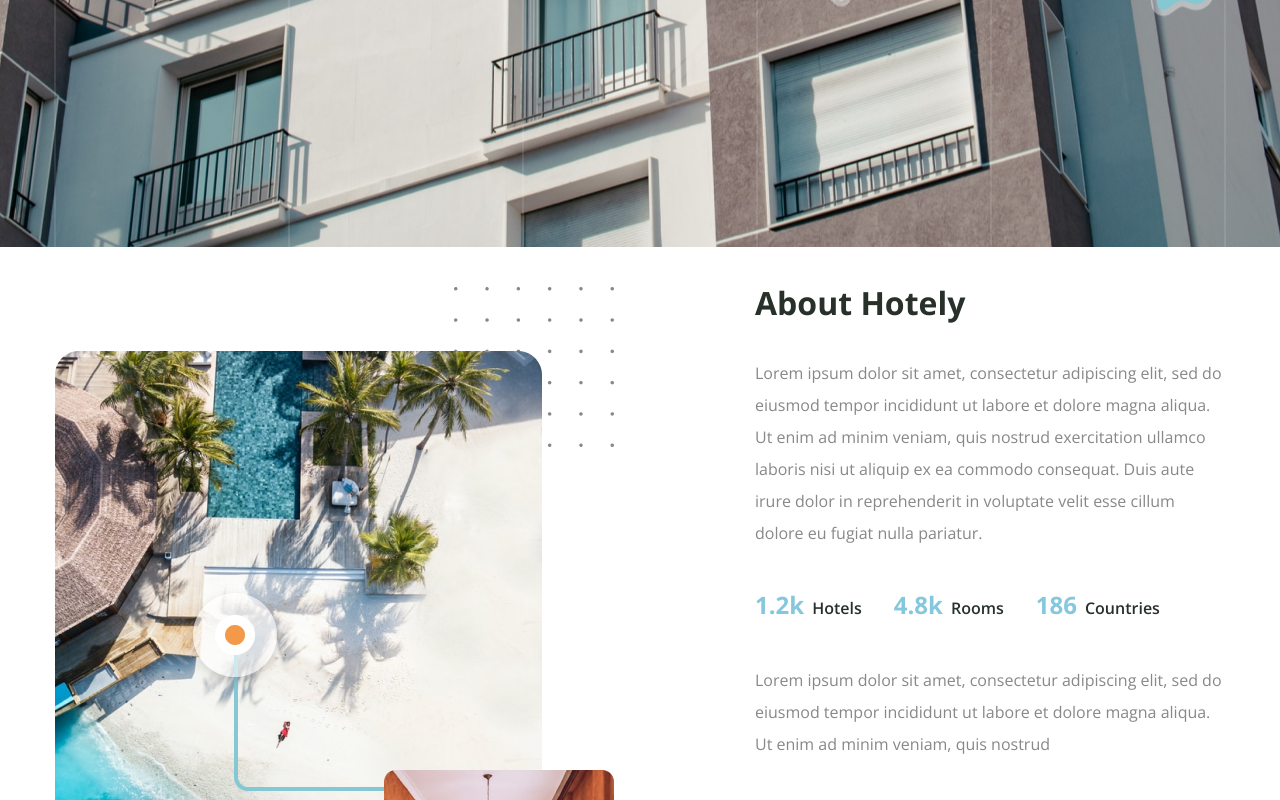
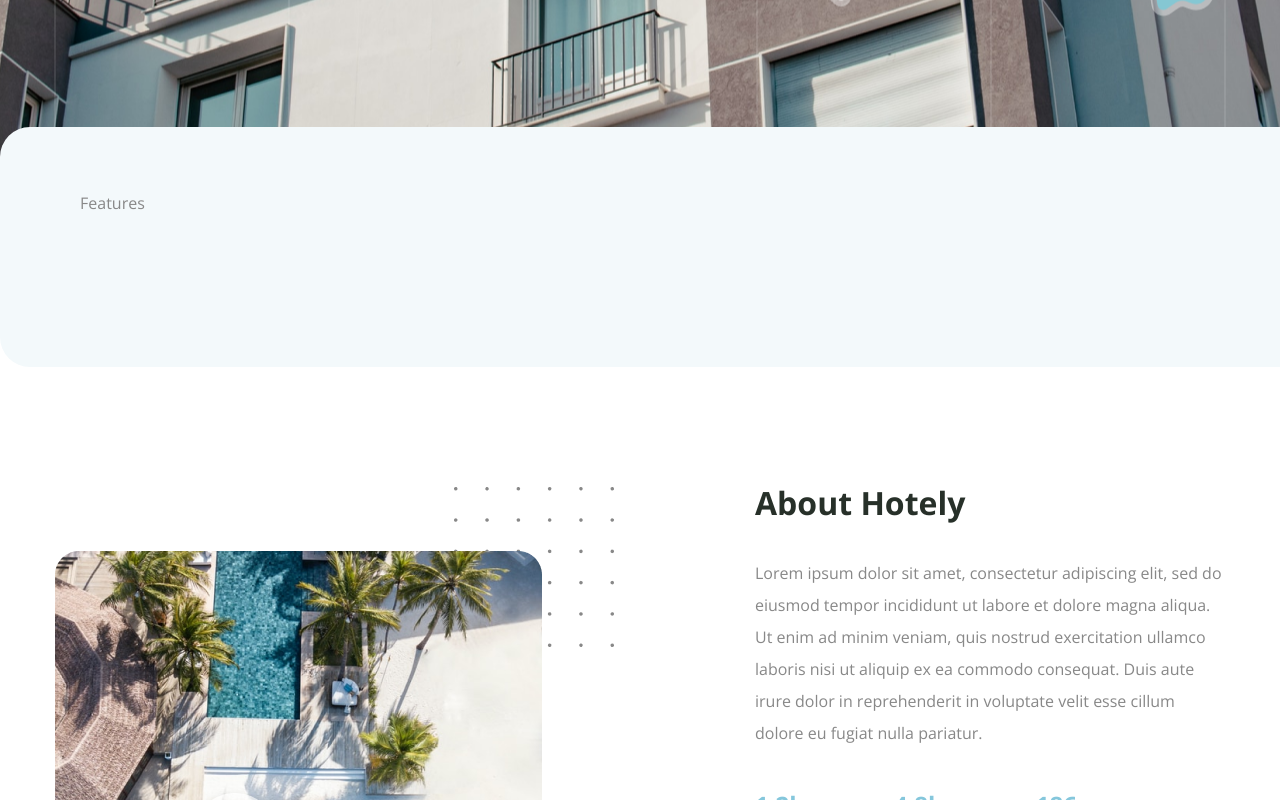
Before and after one commit to Jisap/next14-hotely, a Next.js app: page / in a window 1280 px wide. Shown: the part 840-1640 px from the top of the page. Built offline with nearby package versions, Linux system fonts and the light colour scheme.

Commit message:
features & motion about

```diff
--- a/app/page.jsx
+++ b/app/page.jsx
@@ -1,4 +1,5 @@
 import About from '@/components/About'
+import Features from '@/components/Features'
 import Footer from '@/components/Footer'
 import Header from '@/components/Header'
 import Hero from '@/components/Hero'
@@ -9,6 +10,7 @@ export default function Home() {
     <main className='max-w-[1440px] mx-auto bg-white overflow-hidden'>
       <Header />
       <Hero />
+      <Features />
       <About />
       <Footer />
       <div className='h-[4000px]'></div>
--- a/components/About.jsx
+++ b/components/About.jsx
@@ -12,18 +12,24 @@ import Stats from "./Stats"
 
 const About = () => {
   return (
-    <section className="py-12 xl:pt-10 xl:pb-24">
+    <section className="py-12 xl:pt-0 xl:pb-24">
       <div className="container mx-auto">
         <div className="flex flex-col xl:flex-row">
           {/* img */}
-          <div className="flex-1 relative">
+          <motion.div
+            className="flex-1 relative"
+            variants={fadeIn('right', 0.2)}
+            initial="hidden"
+            whileInView={"show"}
+            viewPort={{once: false, amount: 0.4}}
+          >
             <Image
               src={'/about/img2.png'}
               width={559}
               height={721}
               alt=''
             />
-          </div>
+          </motion.div>
           {/* text */}
           <div className="xl:max-w-[470px]">
             <h2 className="h2 mb-[38px]">About Hotely</h2>
--- a/components/Features.jsx
+++ b/components/Features.jsx
@@ -1,8 +1,11 @@
-import React from 'react'
+
 
 const Features = () => {
   return (
-    <div>Features</div>
+    <section className="bg-soft_green-secondary xl:h-[240px] max-w-[1305px] ml-auto
+    xl:-top-[120px] relative rounded-tl-[30px] rounded-bl-[30px] px-[80px] py-[60px]">
+      Features
+    </section>
   )
 }
 
```
